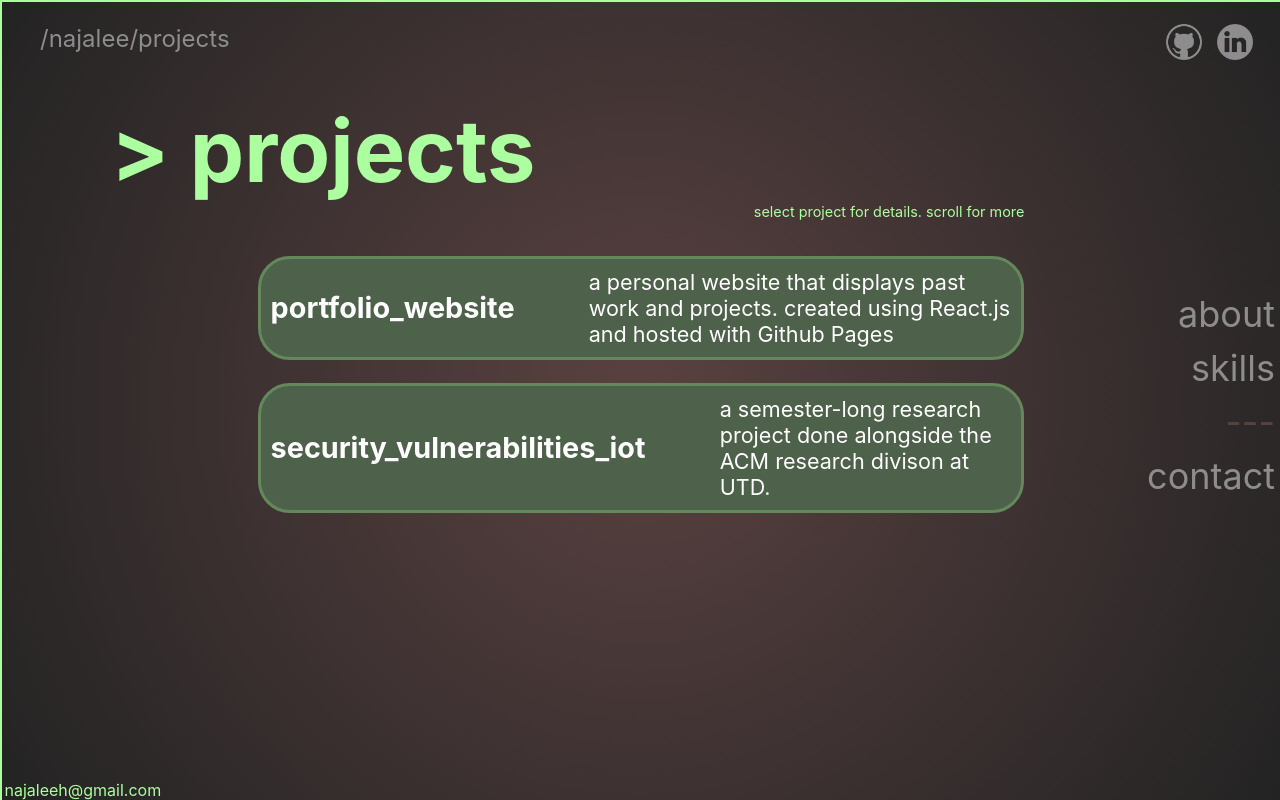
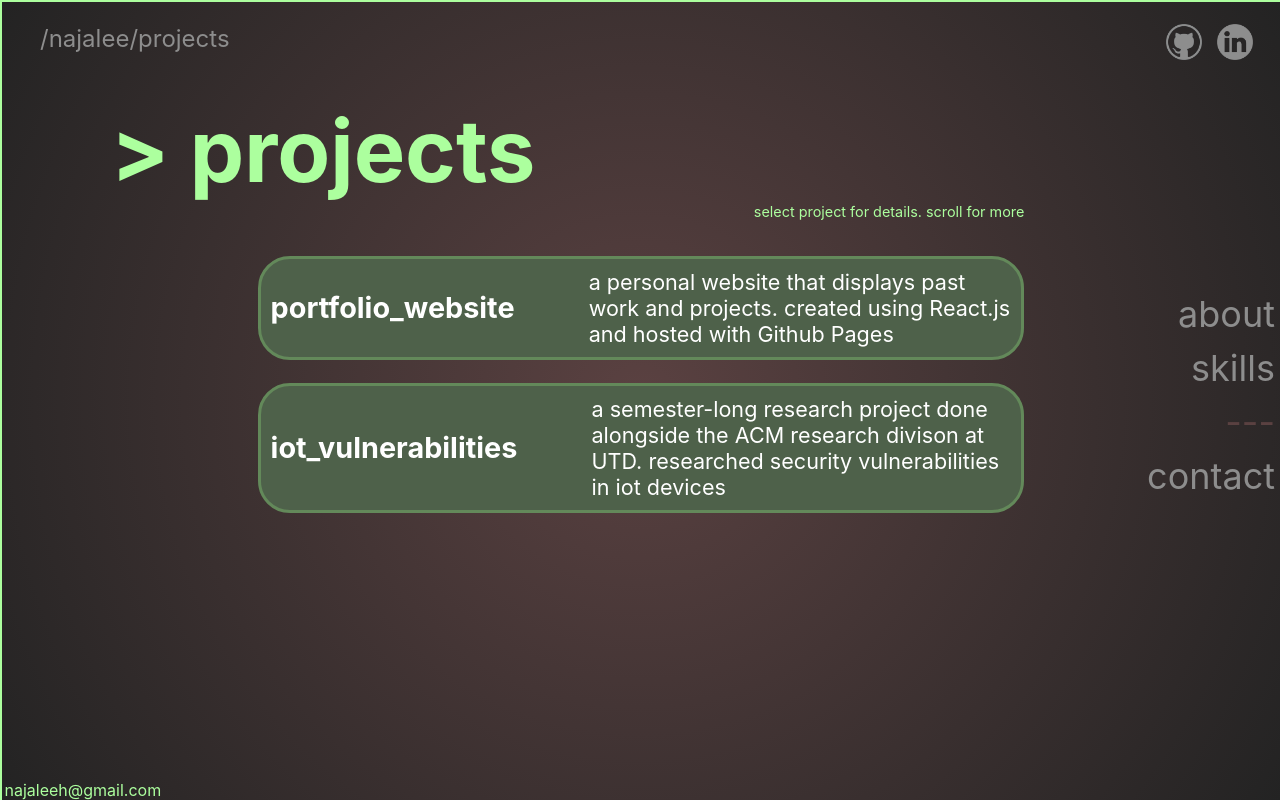
Before and after one commit to najalee/najalee.github.io, a React (Create React App) app: page /#/projects in a window 1280 px wide. Shown: the top 800 px of the page. Built offline with nearby package versions, Linux system fonts and the light colour scheme.

Commit message:
fixed projects description

```diff
--- a/src/pages/ProjectsScreen.js
+++ b/src/pages/ProjectsScreen.js
@@ -27,8 +27,8 @@ function ProjectsScreen() {
         />
         <ProjectPreview
           link="https://github.com/ACM-Research/IoTSecurityVulnerabilities"
-          name="security_vulnerabilities_iot"
-          description="a semester-long research project done alongside the ACM research divison at UTD."
+          name="iot_vulnerabilities"
+          description="a semester-long research project done alongside the ACM research divison at UTD. researched security vulnerabilities in iot devices"
         />
       </div>
     </section>
```
